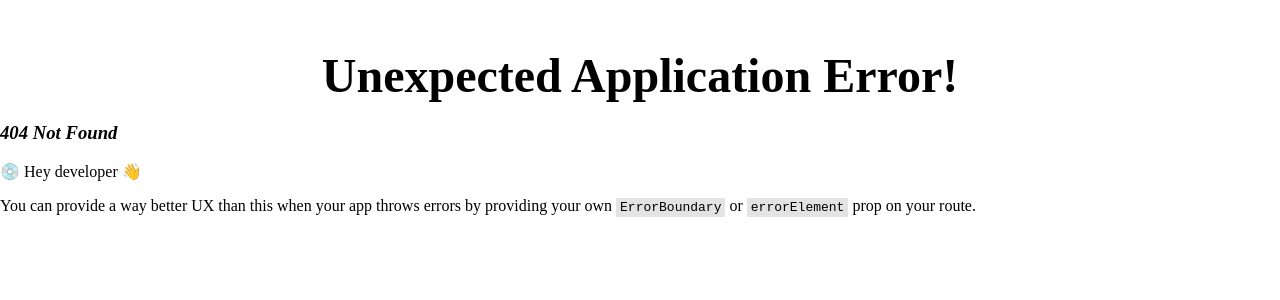
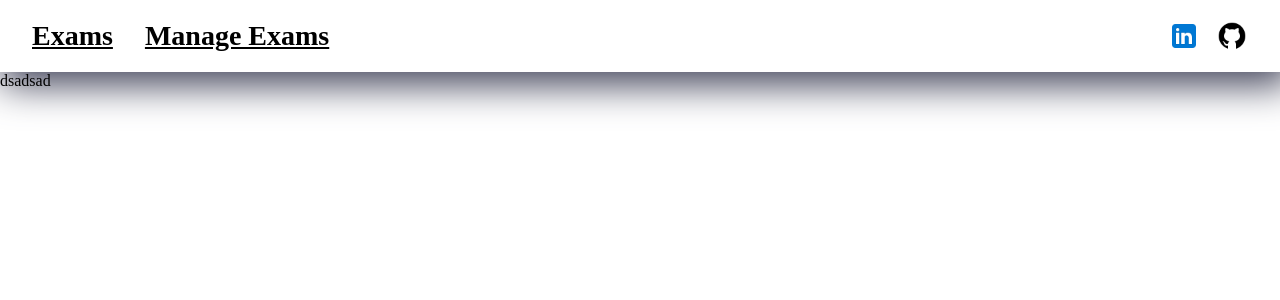
Before and after one commit to SkwarekP/react-redux-machine-state-exam, a React (Create React App) app: page /manageExams in a window 1280 px wide. Before the commit this address had no page. Shown: the top 300 px of the page. Built offline with nearby package versions, Linux system fonts and the light colour scheme.

Commit message:
SCRUM-9 tab added

```diff
--- a/src/App.tsx
+++ b/src/App.tsx
@@ -5,7 +5,7 @@ import {Provider} from "react-redux";
 import {getStore} from "./redux/store";
 import {Header} from "./ui/header/header";
 import {createBrowserRouter, RouterProvider} from "react-router-dom";
-import {Loggers} from "./components/logs/Loggers";
+import {ManageExamsPage} from "./components/manageExams/ManageExamsPage";
 
 function App() {
 
@@ -19,10 +19,10 @@ function App() {
           )
       },
       {
-          path: "logs",
+          path: "manageExams",
           element: (
               <Header>
-                <Loggers />
+                <ManageExamsPage />
               </Header>
           )
       }
--- a/src/components/manageExams/ManageExamsPage.tsx
+++ b/src/components/manageExams/ManageExamsPage.tsx
@@ -0,0 +1,9 @@
+
+export const ManageExamsPage = () => {
+
+    return (
+        <div>
+            dsadsad
+        </div>
+    )
+}
--- a/src/ui/header/header.tsx
+++ b/src/ui/header/header.tsx
@@ -29,12 +29,12 @@ export const Header = ({children}: IChildrenProps) => {
                 </NavLink>
             </div>
             <div className={classes.menu__item}>
-                {/*<NavLink style={({isActive, isPending}) => activeLinkColor(isActive)}*/}
-                {/*         onClick={() => setIsModalShown(true)}*/}
-                {/*         to={!isModalShown ? 'logs' : "/"}*/}
-                {/*>*/}
-                {/*    Logs*/}
-                {/*</NavLink>*/}
+                <NavLink style={({isActive, isPending}) => activeLinkColor(isActive)}
+                         // onClick={() => setIsModalShown(true)}
+                         to='manageExams'
+                >
+                    Manage Exams
+                </NavLink>
             </div>
             <div className={classes.menu__item}>
                 <div className={classes.social__media}>
```
